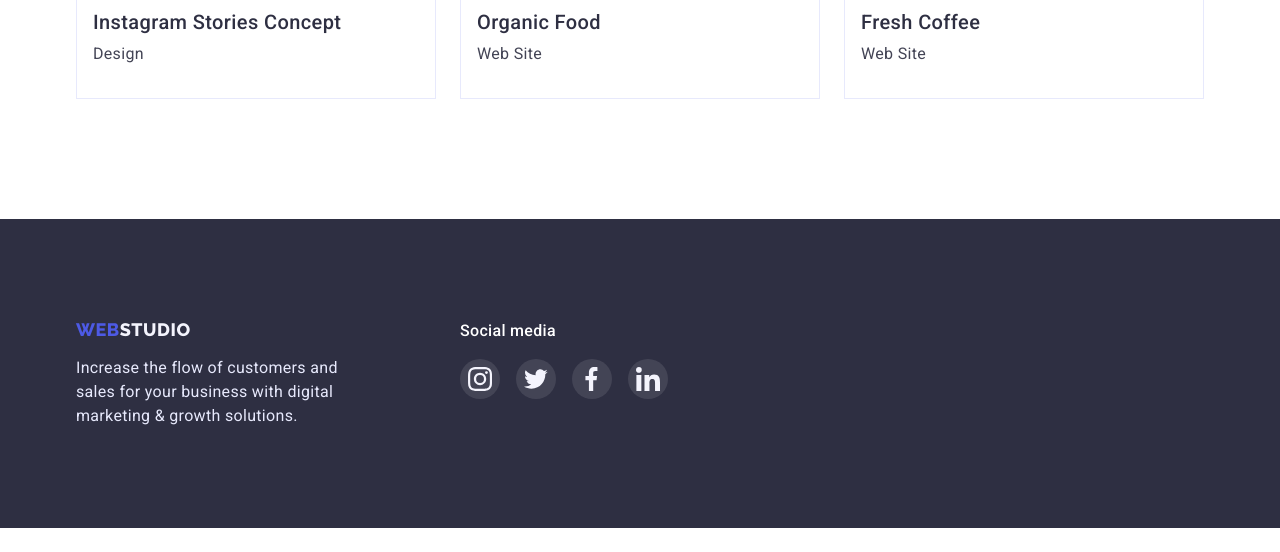
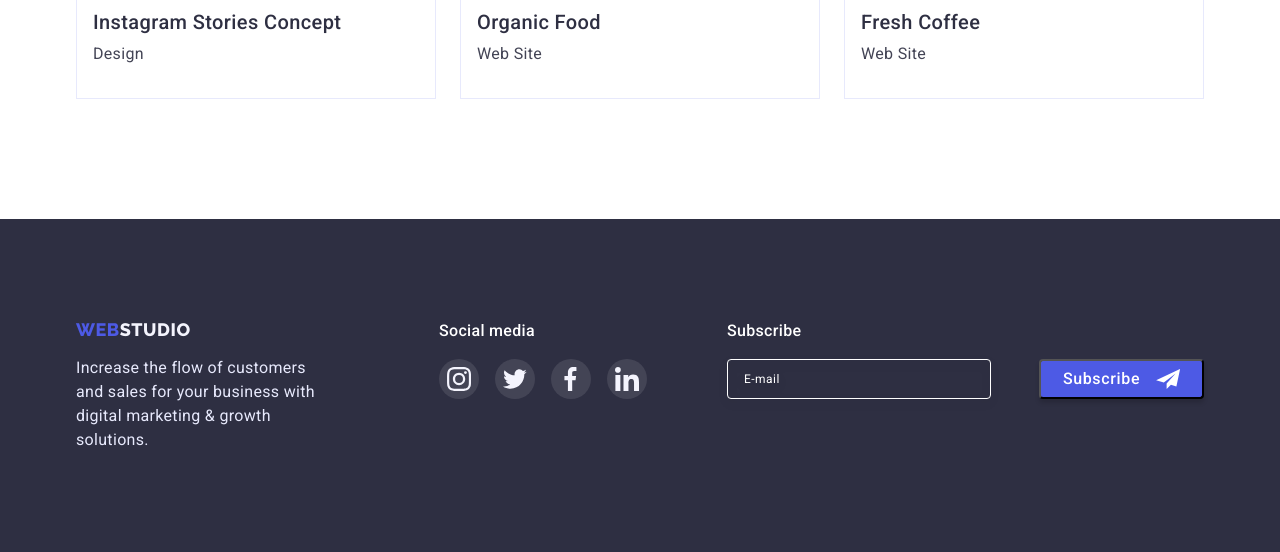
Before and after one commit to AnnaYakovenko29/goit-markup-hw-06, a plain HTML site: page portfolio.html in a window 1280 px wide. Shown: the part 1549-2101 px from the top of the page. Before the commit the page ends 2077 px from the top, so only its background shows below. Drawn offline with nearby package versions, Linux system fonts and the light colour scheme.

Commit message:
goit-markup-hw-06

```diff
--- a/portfolio.html
+++ b/portfolio.html
@@ -209,7 +209,20 @@
         </li>
     </ul>
     </div>
-    </div>
+    <div class="footer-subscribe">
+        <p class="subscribe-title">Subscribe</p>
+            <form class="subscribe-form">
+                <input
+                class="subscribe-input"
+                id="user-email"
+                name="user-email"
+                type="email"
+                placeholder="E-mail"
+                />
+                <button class="subscribe-btn" type="submit">Subscribe<svg class="subscribe-icon"  width="24" height="20">
+                    <use href="./images/icons.svg#icon-send"></use>
+                </svg></button>
+            </form>
+        </div>
+        </div>
 </footer>
-</body>
-</html>
```
Also changed, not shown: index.html (+4 -5 lines).
